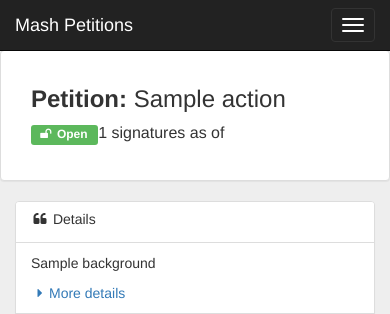
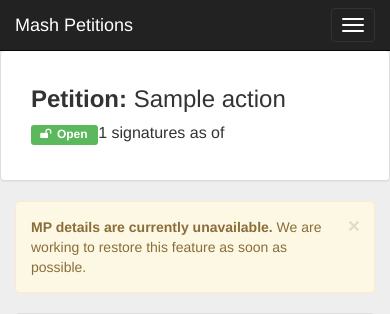
Before and after one commit to MashSoftware/petitions, a Flask app: template application/templates/petition.html in a window 390 px wide. Shown: the top 314 px of the page. Run offline with Flask 2, Linux system fonts and the light colour scheme; the template is opened without the code that fills it: most values are stand-ins (such as "Sample title", 1, 10 or a date in 2020); some libraries are stand-ins or nearby versions.

Commit message:
MP data unavailable message

```diff
--- a/application/templates/petition.html
+++ b/application/templates/petition.html
@@ -23,6 +23,12 @@
 
 {% block content %}
 <div class="row">
+  <div class="col-md-12">
+    <div class="alert alert-warning alert-dismissible" role="alert">
+      <button type="button" class="close" data-dismiss="alert" aria-label="Close"><span aria-hidden="true">&times;</span></button>
+      <p><strong>MP details are currently unavailable.</strong> We are working to restore this feature as soon as possible.</p>
+    </div>
+  </div>
 
   <div class="col-md-6">
     <div class="row">
```
